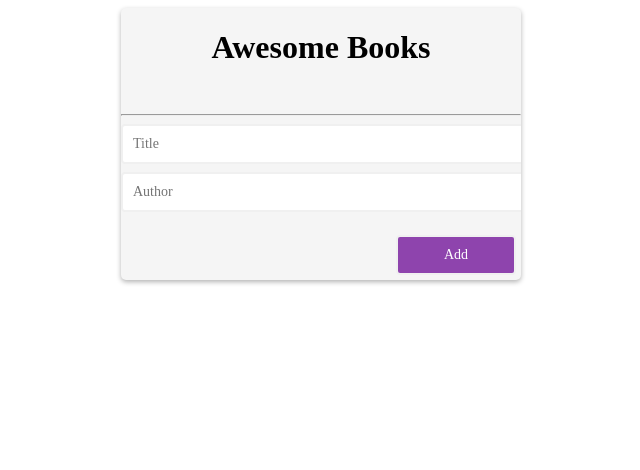
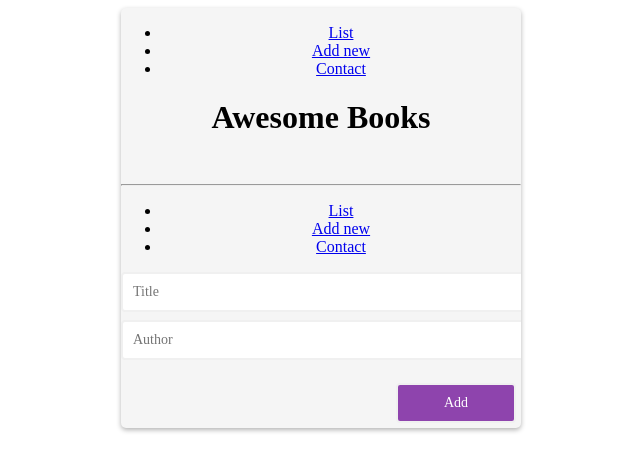
Before and after one commit to fortuneonyeka/books, a website: page index.html in a window 1280 px wide. Shown: the whole page, without its empty margins (319-959 px from the left). Drawn offline with Linux system fonts and the light colour scheme.

Commit message:
add navigation bar to the page

```diff
--- a/index.html
+++ b/index.html
@@ -13,6 +13,15 @@
 
 
   <div class="container">
+    <header>
+      <nav class="page active">
+        <ul>
+          <li><a href="#" data-target="list" class="nav-link">List</a></li>
+          <li><a href="#" data-target="add new" class="nav-link">Add new</a></li>
+          <li><a href="#" data-target="contact" class="nav-link">Contact</a></li>
+        </ul>
+      </nav>
+    </header>
     <h1>Awesome Books</h1>
     <div class="flex">
       <div id="bookContainer"> </div>
@@ -20,6 +29,15 @@
 
     <br>
     <hr />
+    <div>
+      <div class="page">
+        <ul>
+          <li><a href="#" data-target="list" class="nav-link">List</a></li>
+          <li><a href="#" data-target="add new" class="nav-link">Add new</a></li>
+          <li><a href="#" data-target="contact" class="nav-link">Contact</a></li>
+        </ul>
+      </div>
+
     <form action="" id="books" class="form-group">
       <div>
         <input type="text" placeholder="Title" class="title" id="title">
@@ -36,6 +54,7 @@
     </form>
     <script src="main.js"></script>
   </div>
+</div>
 </body>
 
 </html>
```
